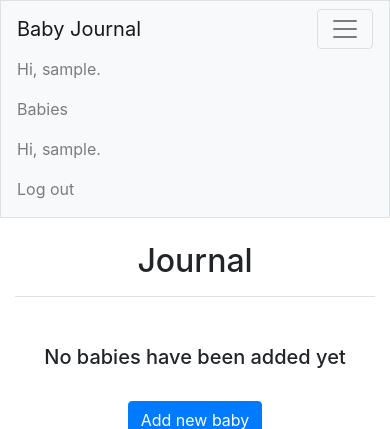
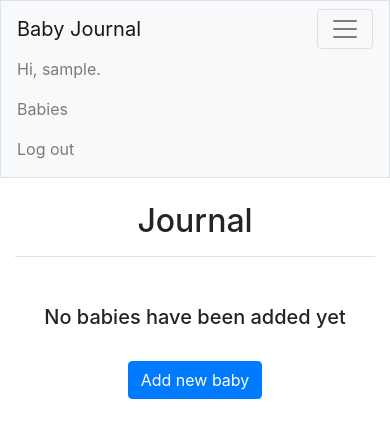
Before and after one commit to fpelletier-gh/baby-journal-MVC, a Django app: page /babies/ in a window 390 px wide, after a click that opens the changed part. Shown: the top 429 px of the page. Run offline with Django 3.2, Linux system fonts and the light colour scheme; the visitor is signed in with stand-in values (Sample User, id 1); data that the repository does not hold is empty; some libraries are stand-ins or nearby versions.

Commit message:
fix a bug with responsive display of welcome on xs screen

```diff
--- a/baby_logs/templates/baby_logs/base.html
+++ b/baby_logs/templates/baby_logs/base.html
@@ -26,7 +26,7 @@
                 </ul>
                 <ul class="navbar-nav ml-auto">
                     {% if user.is_authenticated %}
-                        <li class="d-sm-none d-md-block nav-item pr-3"><span class="navbar-text">Hi, {{ user.username }}.</span></li>
+                        <li class="d-none d-md-block nav-item pr-3"><span class="navbar-text">Hi, {{ user.username }}.</span></li>
                         <li><a class="nav-link" href="{% url 'users:logout' %}">Log out</a></li>
                     {% else %}
                         <li class="nav-item pr-3"><a class="nav-link" href="{% url 'users:login' %}">Log in</a></li>
```
